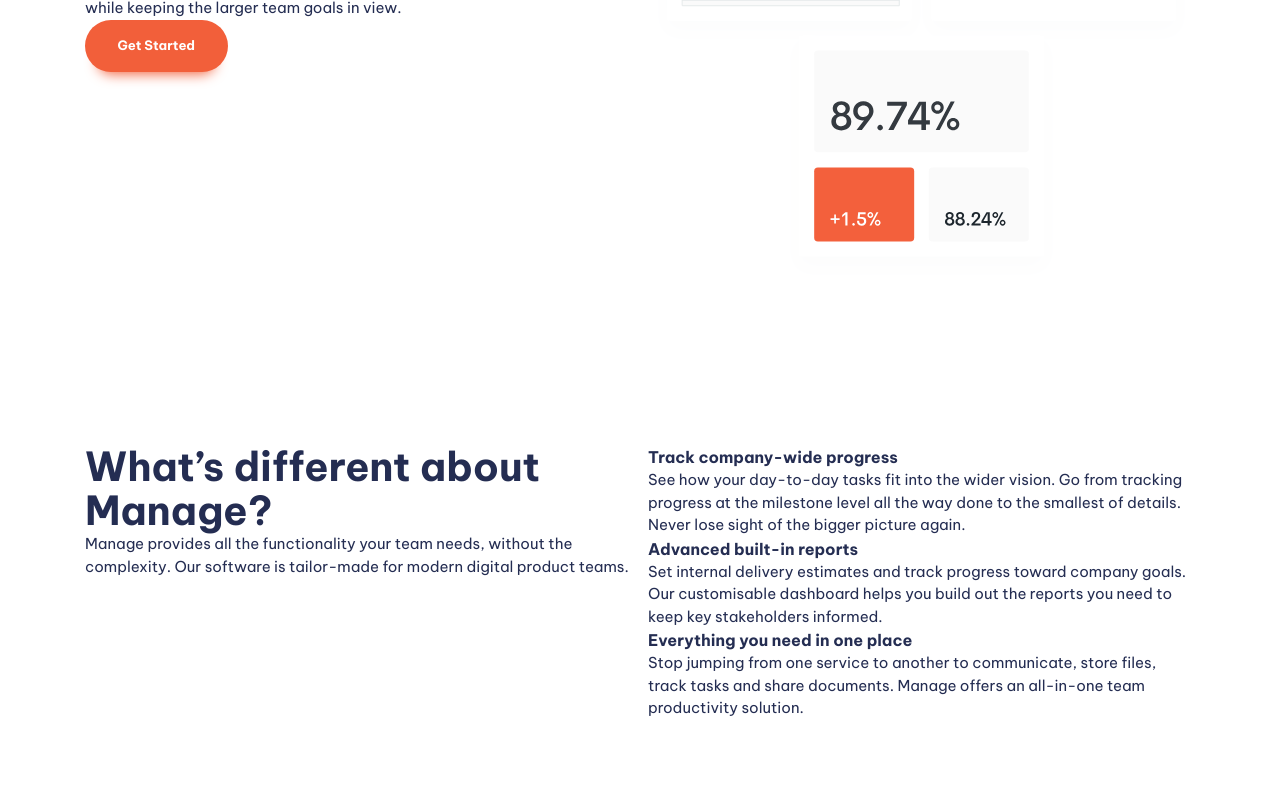
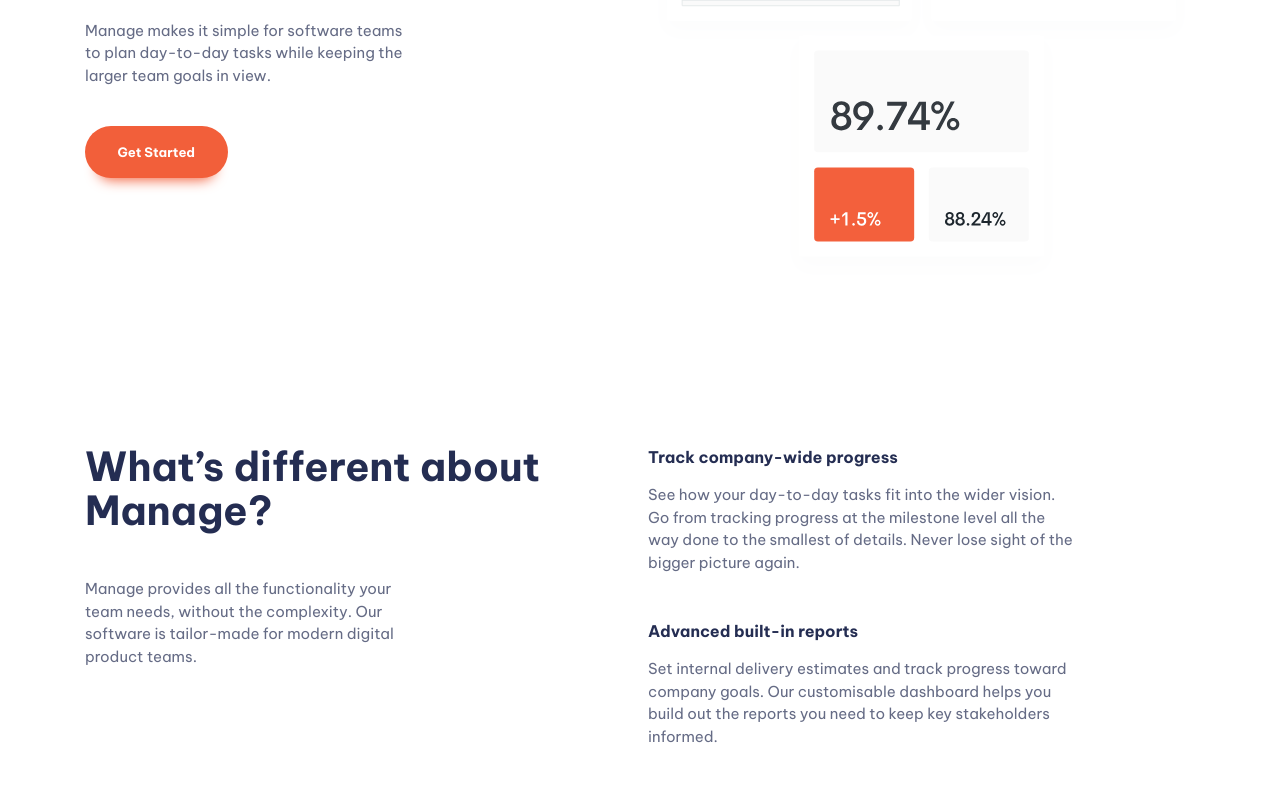
Before and after one commit to ashraful-shuvon/manage-landing-page, a plain HTML site: page index.html in a window 1280 px wide. Shown: the part 390-1180 px from the top of the page. Drawn offline with Linux system fonts and the light colour scheme.

Commit message:
line and spacing

```diff
--- a/index.html
+++ b/index.html
@@ -46,7 +46,7 @@
     <section class="padding-block-900">
       <div class="container">
         <div class="even-columns">
-          <div>
+          <div class="flow">
             <h1 class="fs-primary-heading fw-bold"> Bring everyone togerther to build better products. </h1>
             <p>Manage makes it simple for software teams to plan day-to-day tasks while keeping the larger team goals in
               view.</p>
@@ -62,27 +62,33 @@
     <section class="padding-block-900">
       <div class="container">
         <div class="even-columns">
-          <div>
+          <div class="flow">
             <h3 class="fs-secondary-heading fw-bold">What’s different about Manage?</h3>
             <p>Manage provides all the functionality your team needs, without the complexity. Our software is
               tailor-made for modern digital product teams.</p>
           </div>
           <div>
-            <ul role="list" class="numbered-items">
+            <ul class="numbered-items | flow" role="list">
               <li>
+                <div class="flow" style="--flow-spacer: 1em">
                   <h3 class="fs-600 fw-bold">Track company-wide progress</h3>
-                <p>See how your day-to-day tasks fit into the wider vision. Go from tracking progress at the milestone
+                  <p data-width="wide">See how your day-to-day tasks fit into the wider vision. Go from tracking progress at the milestone
                     level all the way done to the smallest of details. Never lose sight of the bigger picture again.</p>
+                </div>
               </li>
               <li>
+                <div class="flow" style="--flow-spacer: 1em">
                   <h3 class="fs-600 fw-bold">Advanced built-in reports</h3>
-                <p>Set internal delivery estimates and track progress toward company goals. Our customisable dashboard
+                  <p data-width="wide">Set internal delivery estimates and track progress toward company goals. Our customisable dashboard
                     helps you build out the reports you need to keep key stakeholders informed. </p>
+                </div>
               </li>
               <li>
+                <div class="flow" style="--flow-spacer: 1em">
                   <h3 class="fs-600 fw-bold">Everything you need in one place</h3>
-                <p>Stop jumping from one service to another to communicate, store files, track tasks and share
+                  <p data-width="wide">Stop jumping from one service to another to communicate, store files, track tasks and share
                     documents. Manage offers an all-in-one team productivity solution.</p>
+                </div>
               </li>
             </ul>
           </div>
@@ -111,12 +117,12 @@
     </section>
   </main>
 
-  <footer class="bg-neutral-900 text-neutral-100">
+  <footer class="padding-block-700 bg-neutral-900 text-neutral-100">
     <div class="container">
       <div class="even-columns">
         <div>
           <a href="#"><img src="images/logo.svg" alt="Manage"></a>
-          <ul role="list" aria-label="social">
+          <ul role="list" aria-label="social-links">
             <li><a aria-label="facebook" href="#"></a></li>
             <li><a aria-label="youtube" href="#"></a></li>
             <li><a aria-label="twitter" href="#"></a></li>
@@ -125,8 +131,8 @@
           </ul>
         </div>
         <div>
-          <nav>
-            <ul role="list">
+          <nav class="footer-nav">
+            <ul class="flow" style="--flow-spacer: 1em" aria-label="Footer" role="list">
               <li><a href="#"> Home</a></li>
               <li><a href="#"> Pricing</a></li>
               <li><a href="#"> Products</a></li>
--- a/style.css
+++ b/style.css
@@ -120,33 +120,21 @@
   }
 }
 
-.container {
-  --max-width: 1110px;
-  --padding: 1rem;
-
-  width: min(var(--max-width), 100% - (var(--padding) * 2));
-  margin-inline: auto;
-}
-
-.even-columns {
-  display: grid;
-  gap: 1rem;
-}
-
-@media (min-width: 50em) {
-  .even-columns {
-    grid-auto-flow: column;
-    grid-auto-columns: 1fr;
-  }
-}
-
-
 /* general styling  */
 
 body {
   font-size: var(--fs-body);
   font-family: var(--ff-body);
   color: var(--clr-primary-400);
+}
+
+p:not([class]) {
+  opacity: 0.7;
+  max-width: 32ch;
+}
+
+p[data-width="wide"] {
+  max-width: 42ch;
 }
 
 .button {
@@ -287,6 +275,32 @@
   border: 0 !important;
   }
 
+
+.container {
+  --max-width: 1110px;
+  --padding: 1rem;
+
+  width: min(var(--max-width), 100% - (var(--padding) * 2));
+  margin-inline: auto;
+}
+
+:where(.flow :not(:first-child)) {
+  margin-top: var(--flow-spacer, 3em);
+}
+
+.even-columns {
+  display: grid;
+  gap: 1rem;
+}
+
+@media (min-width: 50em) {
+  .even-columns {
+    grid-auto-flow: column;
+    grid-auto-columns: 1fr;
+  }
+}
+
+
   .text-primary-400 {
     color: var(--clr-primary-400);
   }
```
Lines whose indentation alone changed are shown as unchanged.
